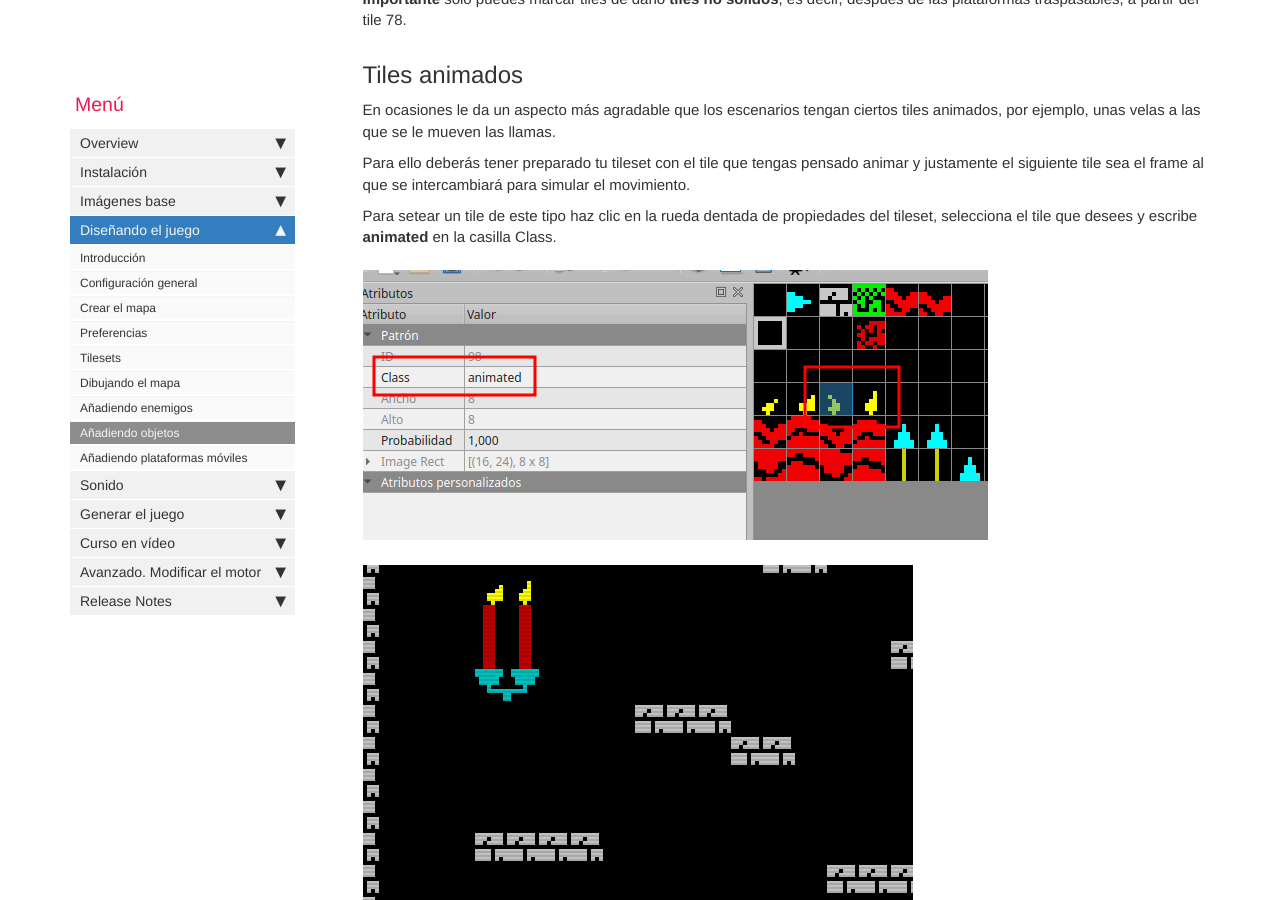
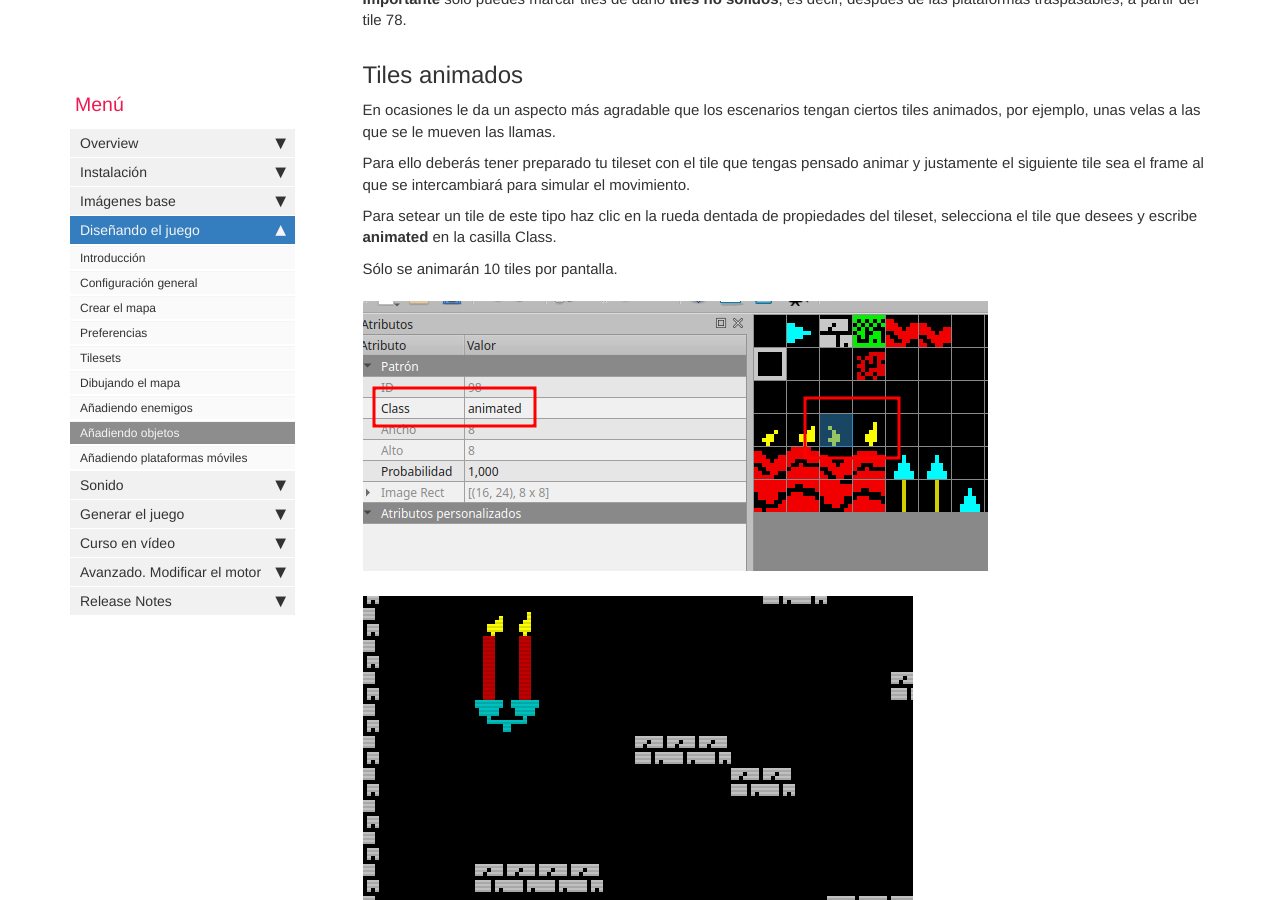
Before and after one commit to rtorralba/zx-game-maker-www, a Jekyll site: the page built from pages/mydoc/mydoc_tiled_adding_objects.md, in a window 1280 px wide and 900 px high, scrolled down 2696 px. Built offline with Jekyll 4.4.1, drawn with Linux system fonts in a browser that asks for light colours; comment, search, counter and statistics services are not loaded.

Commit message:
Add note about tile animation limit in documentation

```diff
--- a/pages/mydoc/mydoc_tiled_adding_objects.md
+++ b/pages/mydoc/mydoc_tiled_adding_objects.md
@@ -84,6 +84,8 @@ Para ello deberás tener preparado tu tileset con el tile que tengas pensado ani
 
 Para setear un tile de este tipo haz clic en la rueda dentada de propiedades del tileset, selecciona el tile que desees y escribe **animated** en la casilla Class.
 
+Sólo se animarán 10 tiles por pantalla.
+
 ![](images/tileset_con_tiles_animados.png)
 
 ![](images/velas_animadas.gif)
```
